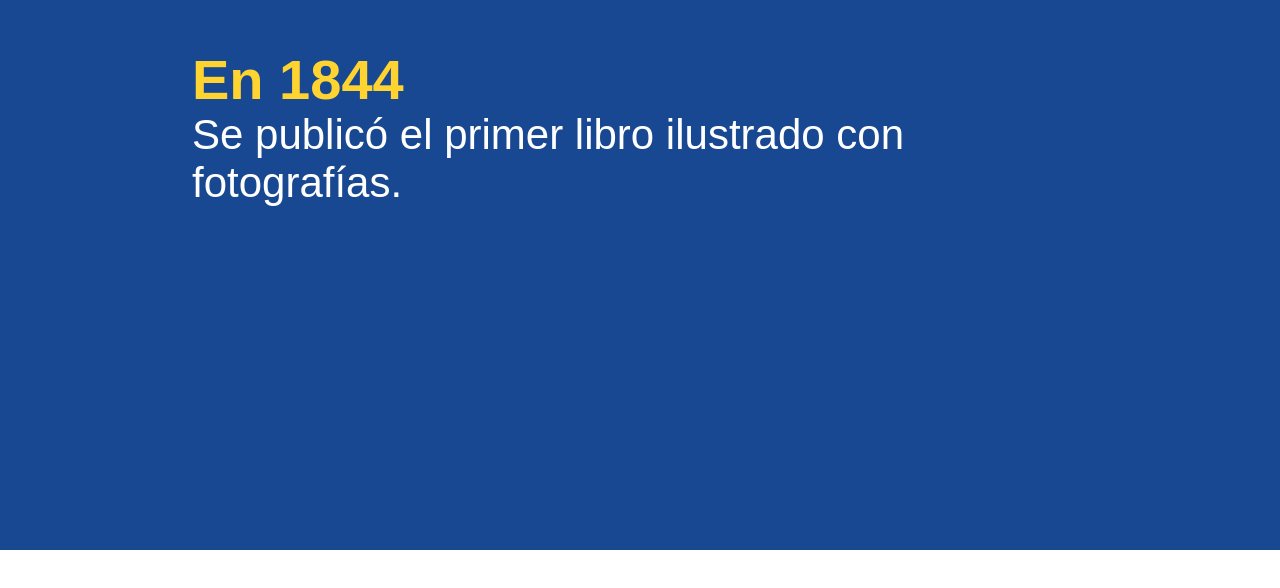
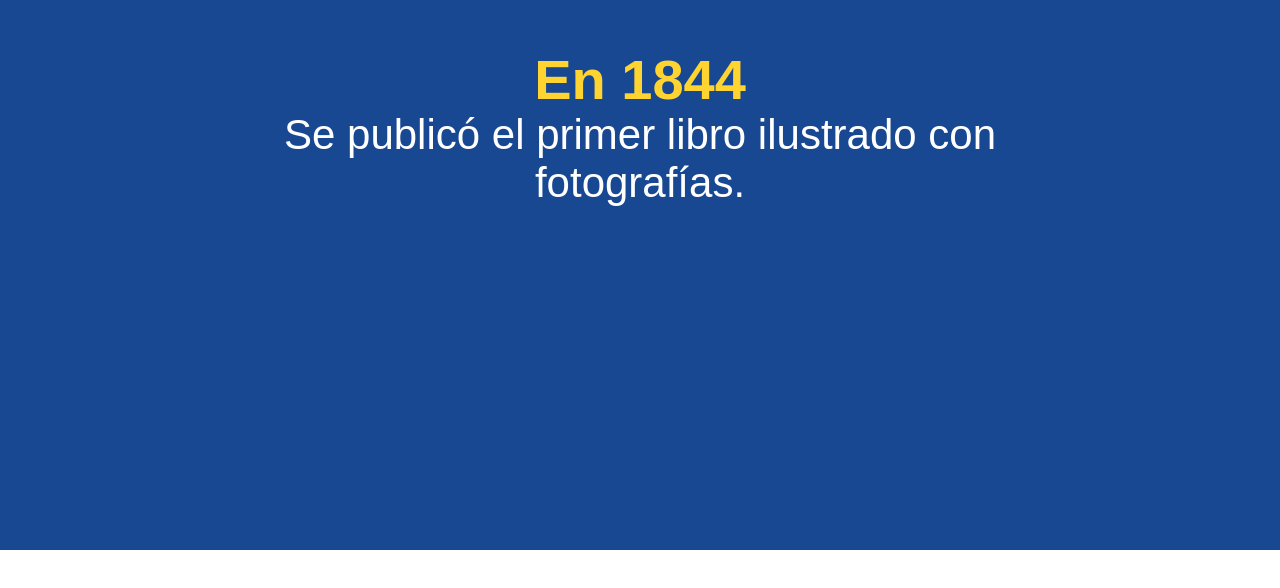
Before and after one commit to isaacismaelx14/graphic-desing-history, a Next.js app: page / in a window 1280 px wide. Shown: the part 6807-7395 px from the top of the page. Built offline with nearby package versions, Linux system fonts and the light colour scheme.

Commit message:
update 22/03/2022 8:36pm

```diff
--- a/components/Cap2.tsx
+++ b/components/Cap2.tsx
@@ -248,8 +248,10 @@ function Cap2() {
                 className="img-2"
               />
             </div>
-            <div className="content-lines">
-              <h2 className="title-lines">En 1844</h2>
+            <div className="content-lines" style={{ textAlign: "center" }}>
+              <h2 className="title-lines" style={{ textAlign: "center" }}>
+                En 1844
+              </h2>
               <span className="pagraph">
                 Se publicó el primer libro ilustrado con fotografías.
               </span>
```
